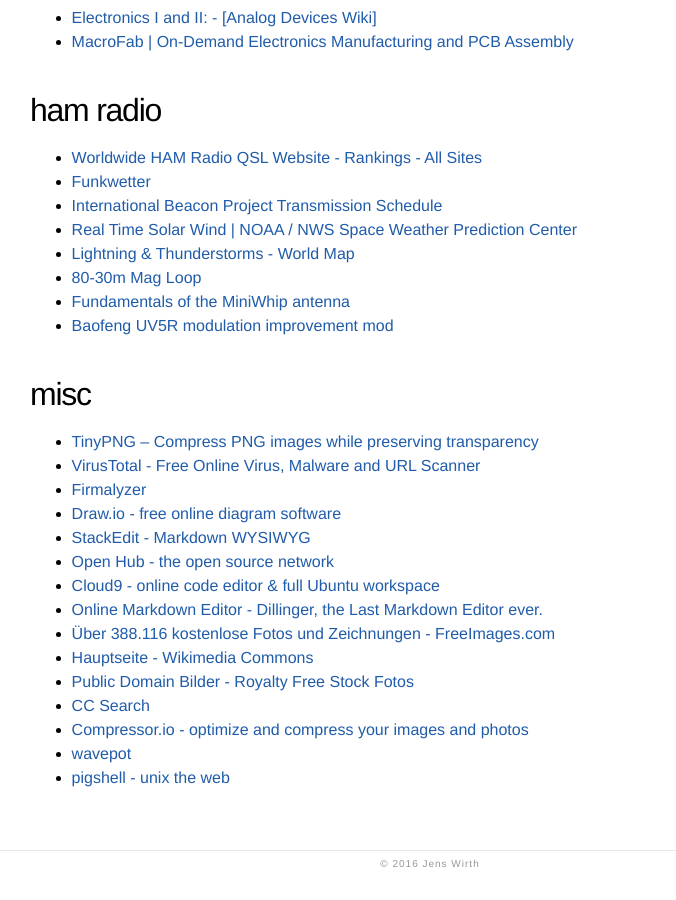
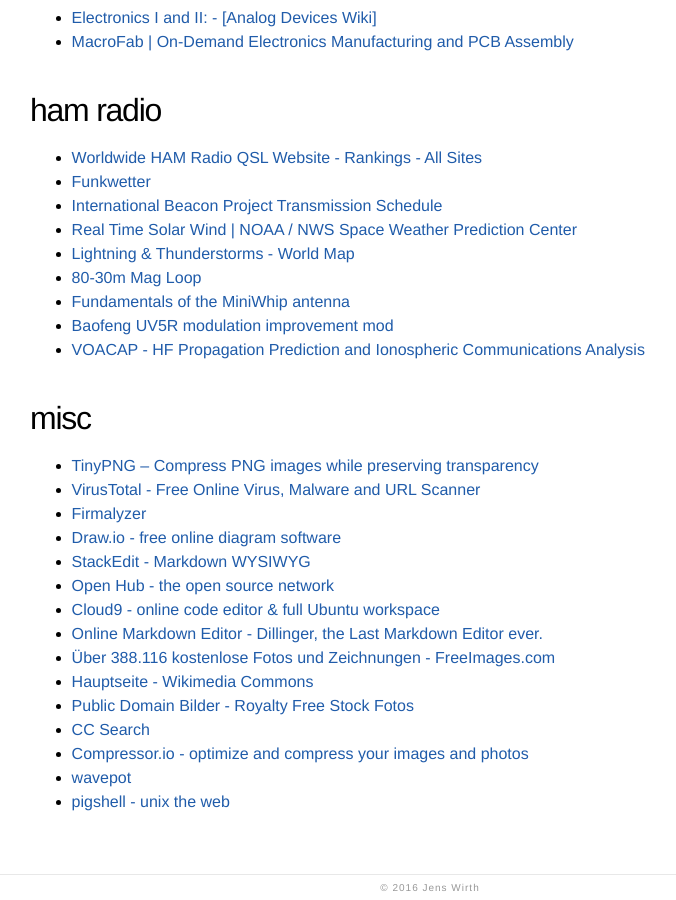
Before and after one commit to jewirth/jewirth.github.io, a Jekyll site: the page built from links.md, in a window 1280 px wide and 900 px high, scrolled down 2053 px. Shown: the whole window, without its empty margins (210-886 px from the left). Built offline with Jekyll 4.4.1, drawn with Linux system fonts in a browser that asks for light colours; before the commit the page ends 2929 px from its top, so only the background shows below that.

Commit message:
Update links.md

```diff
--- a/links.md
+++ b/links.md
@@ -90,6 +90,7 @@
 - [80-30m Mag Loop](https://www.nonstopsystems.com/radio/frank_radio_antenna_magloop.htm)
 - [Fundamentals of the MiniWhip antenna](http://www.pa3fwm.nl/technotes/tn07.html)
 - [Baofeng UV5R modulation improvement mod](http://remco.org/index.php/2013/01/05/baofeng-uv5r-modulation-improvement-mod/)
+- [VOACAP - HF Propagation Prediction and Ionospheric Communications Analysis](http://www.voacap.com/area/index.html)
 
 # misc <a name="misc"></a>
 - [TinyPNG – Compress PNG images while preserving transparency](https://tinypng.com/)
```
